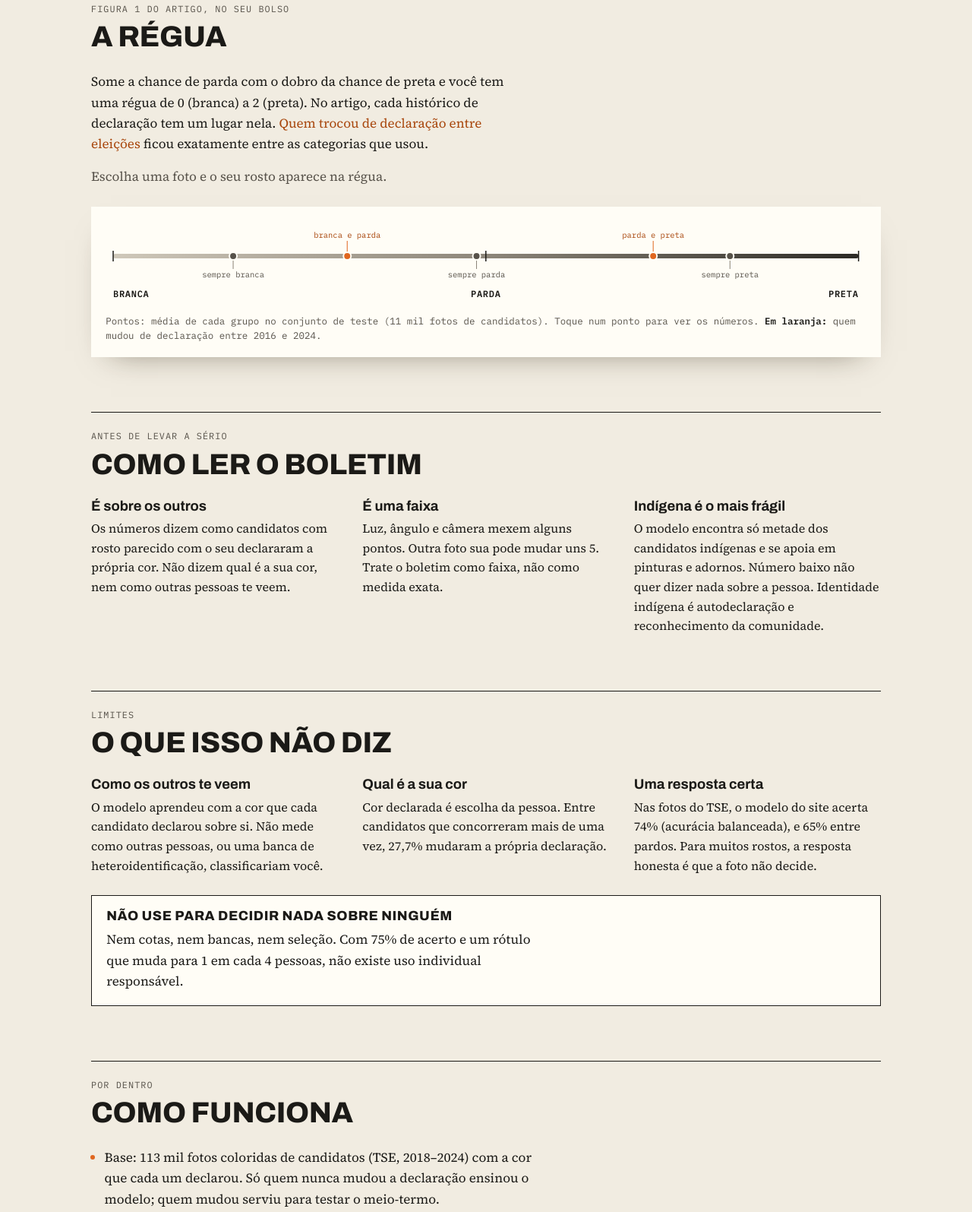
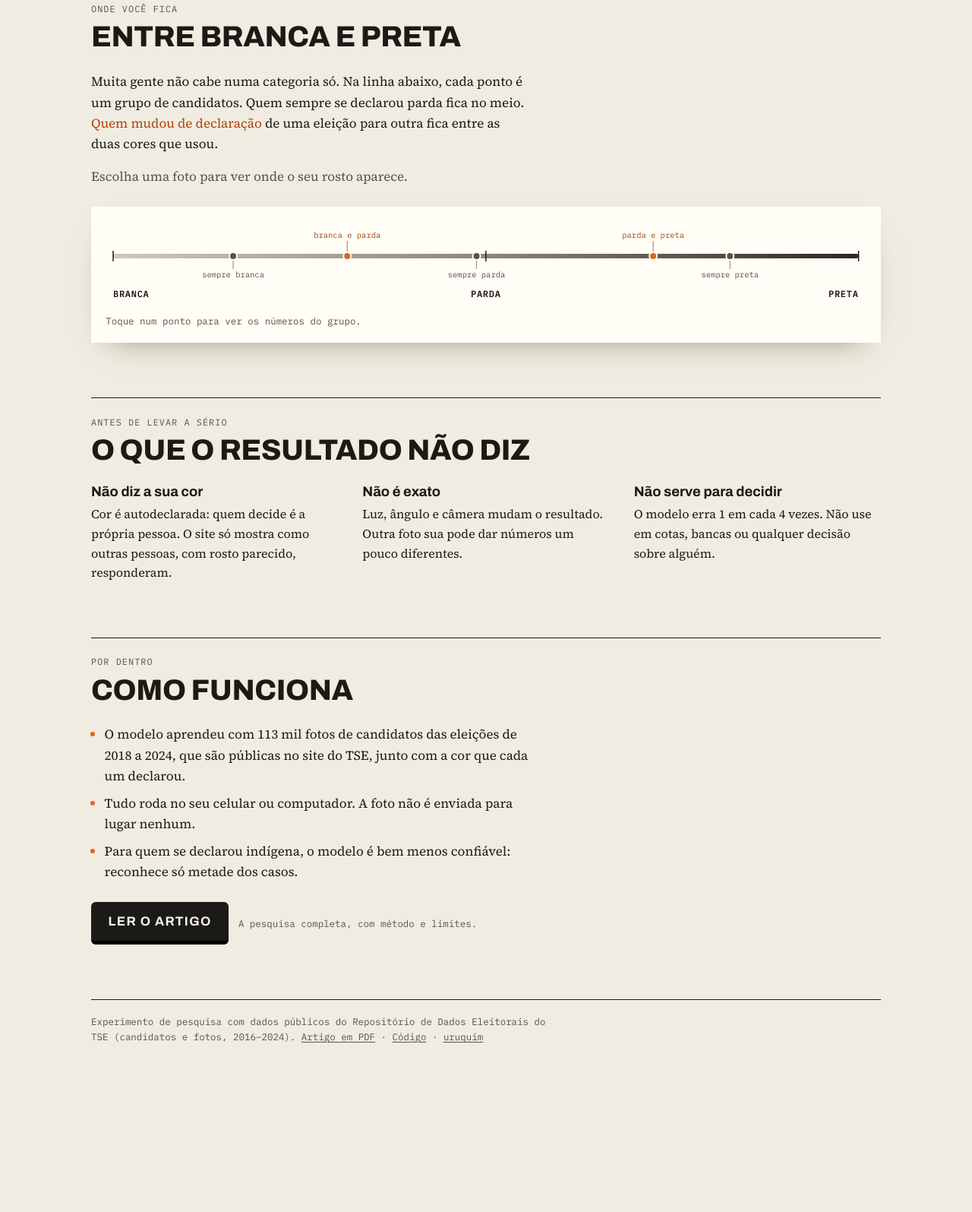
Before and after one commit to jpierreribeiro/meio-termo, a plain HTML site: page web/index.html in a window 1280 px wide. Shown: the part 699-2294 px from the top of the page at 76% size. After the commit the page ends 2138 px from the top, so only its background shows below. Drawn offline with Linux system fonts and the light colour scheme.

Commit message:
Site: textos da ferramenta mais simples

```diff
--- a/web/graficos.js
+++ b/web/graficos.js
@@ -36,8 +36,8 @@ function mostrarDica(html, ev) {
   dica.style.top = (y + dica.offsetHeight > innerHeight ? ev.clientY - dica.offsetHeight - 12 : y) + "px";
 }
 function esconderDica() { if (dica) dica.hidden = true; }
-const textoGrupo = g => `<b>${g.nome}</b><br>${fmtN(g.n)} fotos de teste<br>escala média ${fmt(g.m)} (DP ${fmt(g.dp)})<br>`
-  + `P média: branca ${fmt(g.p[0], 1)}% · parda ${fmt(g.p[1], 1)}% · preta ${fmt(g.p[2], 1)}%`;
+const textoGrupo = g => `<b>${g.nome}</b> (${fmtN(g.n)} fotos)<br>Em média, o modelo deu:<br>`
+  + `branca ${fmt(g.p[0], 0)}% · parda ${fmt(g.p[1], 0)}% · preta ${fmt(g.p[2], 0)}%`;
 function comDica(alvo, html) {
   alvo.addEventListener("pointerenter", ev => mostrarDica(html, ev));
   alvo.addEventListener("pointermove", ev => mostrarDica(html, ev));
@@ -66,7 +66,7 @@ export function regua(caixa, { voce = null } = {}) {
     const extraEst = [...linhaDe].some(([g, r]) => !g.mudou && r) ? 13 : 0;
     const yMud = y0 + 22 + extraMud, yEixo = yMud + 24, yEst = yEixo + 28, yNome = yEst + extraEst + 26, H = yNome + 8;
     const svg = el("svg", { class: "regua", viewBox: `0 0 ${W} ${H}`, width: W, height: H, role: "img",
-      "aria-label": "Régua de 0 (branca) a 2 (preta) com a posição média de cada histórico de declaração" + (temVoce ? `; você em ${fmt(voce)}` : "") });
+      "aria-label": "Linha de branca a preta com a posição média de cada grupo de candidatos" + (temVoce ? "; com a posição do seu rosto" : "") });
     const defs = el("defs");
     const gr = el("linearGradient", { id: "gradiente-regua" });
     gr.append(el("stop", { offset: "0", "stop-color": "var(--r0)" }), el("stop", { offset: ".5", "stop-color": "var(--r1)" }), el("stop", { offset: "1", "stop-color": "var(--r2)" }));
@@ -92,7 +92,7 @@ export function regua(caixa, { voce = null } = {}) {
       const x = X(voce), a = x < 70 ? "start" : x > W - 70 ? "end" : "middle";
       svg.append(el("line", { x1: x, x2: x, y1: 16, y2: yEixo + 8, stroke: "var(--tinta)", "stroke-width": 2 }));
       svg.append(el("path", { class: "voce", d: `M${x - 7},${yEixo - 15} L${x + 7},${yEixo - 15} L${x},${yEixo - 5} Z` }));
-      svg.append(el("text", { class: "voce-txt", x: a === "start" ? x - 2 : a === "end" ? x + 2 : x, y: 11, "text-anchor": a }, `você · ${fmt(voce)}`));
+      svg.append(el("text", { class: "voce-txt", x: a === "start" ? x - 2 : a === "end" ? x + 2 : x, y: 11, "text-anchor": a }, "você"));
     }
     caixa.replaceChildren(svg);
   };
--- a/web/index.html
+++ b/web/index.html
@@ -58,8 +58,7 @@
         <hr>
         <div class="rodape">
           <p id="nota-resultado"></p>
-          <p class="sem-confirma"><s>Confirma</s> não existe aqui</p>
-          <p>A declaração é de quem se declara.</p>
+          <p>Quem decide a sua cor é você.</p>
         </div>
       </div>
     </div>
@@ -68,65 +67,50 @@
 
 <section class="secao" id="regua-secao">
   <header>
-    <span class="rotulo">Figura 1 do artigo, no seu bolso</span>
-    <h2>A régua</h2>
+    <span class="rotulo">Onde você fica</span>
+    <h2>Entre branca e preta</h2>
   </header>
   <div class="texto">
-    <p>Some a chance de parda com o dobro da chance de preta e você tem uma régua de 0 (branca) a 2 (preta). No artigo, cada histórico de declaração tem um lugar nela. <span class="laranja">Quem trocou de declaração entre eleições</span> ficou exatamente entre as categorias que usou.</p>
-    <p id="regua-voce" class="fraco">Escolha uma foto e o seu rosto aparece na régua.</p>
+    <p>Muita gente não cabe numa categoria só. Na linha abaixo, cada ponto é um grupo de candidatos. Quem sempre se declarou parda fica no meio. <span class="laranja">Quem mudou de declaração</span> de uma eleição para outra fica entre as duas cores que usou.</p>
+    <p id="regua-voce" class="fraco">Escolha uma foto para ver onde o seu rosto aparece.</p>
   </div>
   <figure class="figura" style="margin:0">
     <div id="regua"></div>
-    <figcaption>Pontos: média de cada grupo no conjunto de teste (11 mil fotos de candidatos). Toque num ponto para ver os números. <b>Em laranja:</b> quem mudou de declaração entre 2016 e 2024.</figcaption>
+    <figcaption>Toque num ponto para ver os números do grupo.</figcaption>
   </figure>
 </section>
 
 <section class="secao">
-  <header><span class="rotulo">Antes de levar a sério</span><h2>Como ler o boletim</h2></header>
+  <header><span class="rotulo">Antes de levar a sério</span><h2>O que o resultado não diz</h2></header>
   <div class="colunas">
-    <div><h3>É sobre os outros</h3><p>Os números dizem como candidatos com rosto parecido com o seu declararam a própria cor. Não dizem qual é a sua cor, nem como outras pessoas te veem.</p></div>
-    <div><h3>É uma faixa</h3><p>Luz, ângulo e câmera mexem alguns pontos. Outra foto sua pode mudar uns 5. Trate o boletim como faixa, não como medida exata.</p></div>
-    <div><h3>Indígena é o mais frágil</h3><p>O modelo encontra só metade dos candidatos indígenas e se apoia em pinturas e adornos. Número baixo não quer dizer nada sobre a pessoa. Identidade indígena é autodeclaração e reconhecimento da comunidade.</p></div>
-  </div>
-</section>
-
-<section class="secao">
-  <header><span class="rotulo">Limites</span><h2>O que isso não diz</h2></header>
-  <div class="colunas">
-    <div><h3>Como os outros te veem</h3><p>O modelo aprendeu com a cor que cada candidato declarou sobre si. Não mede como outras pessoas, ou uma banca de heteroidentificação, classificariam você.</p></div>
-    <div><h3>Qual é a sua cor</h3><p>Cor declarada é escolha da pessoa. Entre candidatos que concorreram mais de uma vez, 27,7% mudaram a própria declaração.</p></div>
-    <div><h3>Uma resposta certa</h3><p>Nas fotos do TSE, o modelo do site acerta 74% (acurácia balanceada), e 65% entre pardos. Para muitos rostos, a resposta honesta é que a foto não decide.</p></div>
-  </div>
-  <div class="aviso">
-    <b>Não use para decidir nada sobre ninguém</b>
-    <p>Nem cotas, nem bancas, nem seleção. Com 75% de acerto e um rótulo que muda para 1 em cada 4 pessoas, não existe uso individual responsável.</p>
+    <div><h3>Não diz a sua cor</h3><p>Cor é autodeclarada: quem decide é a própria pessoa. O site só mostra como outras pessoas, com rosto parecido, responderam.</p></div>
+    <div><h3>Não é exato</h3><p>Luz, ângulo e câmera mudam o resultado. Outra foto sua pode dar números um pouco diferentes.</p></div>
+    <div><h3>Não serve para decidir</h3><p>O modelo erra 1 em cada 4 vezes. Não use em cotas, bancas ou qualquer decisão sobre alguém.</p></div>
   </div>
 </section>
 
 <section class="secao">
   <header><span class="rotulo">Por dentro</span><h2>Como funciona</h2></header>
   <ul class="lista">
-    <li>Base: 113 mil fotos coloridas de candidatos (TSE, 2018–2024) com a cor que cada um declarou. Só quem nunca mudou a declaração ensinou o modelo; quem mudou serviu para testar o meio-termo.</li>
-    <li>No seu aparelho, o rosto é detectado, alinhado pelos olhos e recortado do mesmo jeito que as fotos de treino. O modelo (8,4 MB) roda seis vezes com pequenas variações, e o boletim é a média.</li>
-    <li>Duas perguntas: branca, parda ou preta; e indígena ou não. O boletim junta as duas numa conta que soma 100.</li>
-    <li>Branca, parda e preta são tratadas como igualmente comuns. Na população não são: com as proporções do Censo, rostos ambíguos pendem mais para parda.</li>
+    <li>O modelo aprendeu com 113 mil fotos de candidatos das eleições de 2018 a 2024, que são públicas no site do TSE, junto com a cor que cada um declarou.</li>
+    <li>Tudo roda no seu celular ou computador. A foto não é enviada para lugar nenhum.</li>
+    <li>Para quem se declarou indígena, o modelo é bem menos confiável: reconhece só metade dos casos.</li>
   </ul>
   <div class="chamada">
     <a class="tecla" href="artigo.html">Ler o artigo</a>
-    <span class="dica" style="text-align:left">Dados, método, resultados e limites.</span>
+    <span class="dica" style="text-align:left">A pesquisa completa, com método e limites.</span>
   </div>
 </section>
 
 <footer class="colofao">
   <p>Experimento de pesquisa com dados públicos do Repositório de Dados Eleitorais do TSE (candidatos e fotos, 2016–2024). <a href="artigo.pdf">Artigo em PDF</a> · <a href="https://github.com/jpierreribeiro/meio-termo">Código</a> · <a href="/">uruquim</a></p>
-  <p>Sobre o desenho: as teclas e o boletim vêm da urna eletrônica. A única cor é o laranja da tecla CORRIGE, e ela marca só quem mudou a própria declaração. Não há tecla CONFIRMA de propósito: o site mostra o que outros declararam e não confirma nada sobre você.</p>
 </footer>
 </div>
 
 <script src="https://cdn.jsdelivr.net/npm/onnxruntime-web@1.20.1/dist/ort.min.js"></script>
 <script type="module">
 import { carregarModelos, lerFoto, analisar } from "./app.js";
-import { regua } from "./graficos.js";
+import { regua, GRUPOS } from "./graficos.js";
 
 const $ = id => document.getElementById(id);
 regua($("regua"));
@@ -201,7 +185,7 @@ function mostrar({ prob, indigena, retrato, saturacao }) {
     <div class="b"><div style="width:${x.v}%"></div></div></div>`).join("");
   $("nota-resultado").textContent = saturacao < 12
     ? "A foto parece estar em preto e branco. O modelo usa a cor da pele: este boletim não é confiável."
-    : "Outra foto sua pode mudar uns 5 pontos.";
+    : "Outra foto sua pode dar números um pouco diferentes.";
   $("resultado").hidden = false; $("ferramenta").classList.add("com-resultado");
   const b = $("boletim");
   b.classList.remove("imprimindo"); void b.offsetWidth; b.classList.add("imprimindo");
@@ -211,8 +195,9 @@ function mostrar({ prob, indigena, retrato, saturacao }) {
   const nota = prob[1] + 2 * prob[2];
   regua($("regua"), { voce: nota });
   $("regua-voce").classList.remove("fraco");
-  $("regua-voce").textContent = `O seu rosto ficou em ${nota.toLocaleString("pt-BR", { minimumFractionDigits: 2, maximumFractionDigits: 2 })} na régua.` +
-    (indigena >= 0.5 ? " A régua não tem lugar para indígena: veja o boletim." : "");
+  const perto = GRUPOS.filter(g => !g.raro).reduce((x, g) => Math.abs(g.m - nota) < Math.abs(x.m - nota) ? g : x);
+  $("regua-voce").textContent = `O seu rosto ficou mais perto do grupo "${perto.nome.toLowerCase()}".` +
+    (indigena >= 0.5 ? " A linha não inclui indígena; veja o resultado acima." : "");
 }
 </script>
 </body>
```
